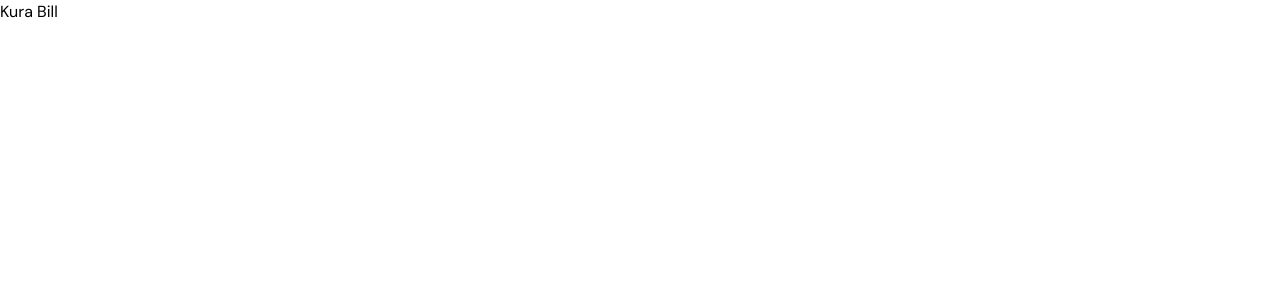
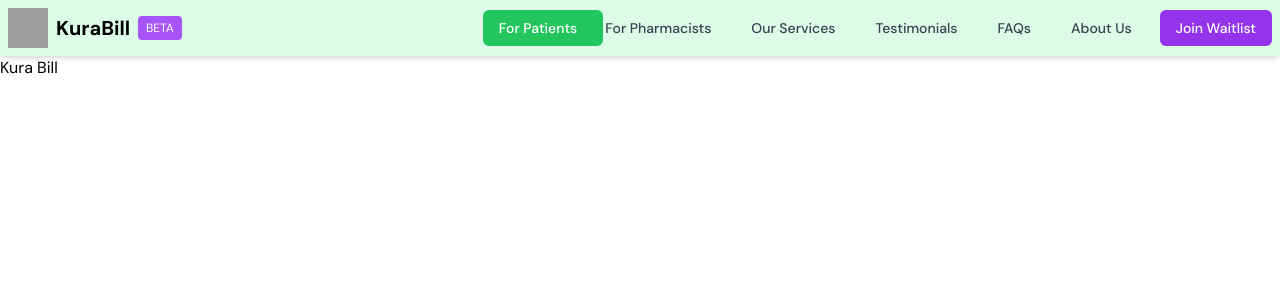
Before and after one commit to Selasie5/kura-bill-landing-page-v1, a Next.js app: page / in a window 1280 px wide. Shown: the top 300 px of the page. Built offline with nearby package versions, Linux system fonts and the light colour scheme; grey boxes are pictures that could not be loaded.

Commit message:
feat:basic layout and functionality for navbar

```diff
--- a/app/components/Navbar.tsx
+++ b/app/components/Navbar.tsx
@@ -0,0 +1,218 @@
+"use client"
+import React, { useState } from 'react';
+import { useUserRoleStore } from '../store/store';
+import { Menu, X } from 'lucide-react';
+import { motion, AnimatePresence } from 'framer-motion';
+
+const Navbar = () => {
+  const { isPharmacist, toggleRole } = useUserRoleStore();
+  const [isMenuOpen, setIsMenuOpen] = useState(false);
+
+  const toggleMenu = () => setIsMenuOpen(!isMenuOpen);
+
+  return (
+    <motion.nav
+      className="w-full p-2 shadow-md"
+      animate={{
+        backgroundColor: isPharmacist ? 'rgb(219, 234, 254)' : 'rgb(220, 252, 231)'
+      }}
+      transition={{ duration: 0.5 }}
+    >
+      <div className="container mx-auto">
+        {/* Desktop and Mobile Header Row */}
+        <div className="flex items-center justify-between">
+          {/* Logo and Brand */}
+          <div className="flex items-center">
+            <img
+              src="/api/placeholder/40/40"
+              alt="KuraBill Logo"
+              className="mr-2 h-8 w-8 sm:h-10 sm:w-10"
+            />
+            <span className="text-lg sm:text-xl font-bold">KuraBill</span>
+            <div className="ml-2 px-2 py-1 bg-purple-500 text-white text-xs rounded">BETA</div>
+          </div>
+
+          {/* Desktop Navigation - Hidden on mobile */}
+          <div className="hidden md:flex items-center space-x-4">
+            <div className="flex space-x-1 relative">
+              {/* Background Pill that Slides */}
+              <motion.div
+                className="absolute inset-0 rounded-md"
+                animate={{
+                  backgroundColor: isPharmacist ? 'rgb(59, 130, 246)' : 'rgb(34, 197, 94)',
+                  x: isPharmacist ? '100%' : '0%'
+                }}
+                transition={{
+                  type: "spring",
+                  stiffness: 300,
+                  damping: 30
+                }}
+                style={{ width: '50%' }}
+              />
+
+              {/* Patient Button */}
+              <motion.button
+                onClick={() => !isPharmacist ? null : toggleRole()}
+                className="px-3 py-2 rounded-md text-sm font-medium z-10 relative"
+                animate={{
+                  color: !isPharmacist ? 'rgb(255, 255, 255)' : 'rgb(55, 65, 81)'
+                }}
+                whileHover={isPharmacist ? { backgroundColor: 'rgba(229, 231, 235, 0.5)' } : {}}
+                transition={{ duration: 0.3 }}
+              >
+                For Patients
+              </motion.button>
+
+              {/* Pharmacist Button */}
+              <motion.button
+                onClick={() => isPharmacist ? null : toggleRole()}
+                className="px-3 py-2 rounded-md text-sm font-medium z-10 relative"
+                animate={{
+                  color: isPharmacist ? 'rgb(255, 255, 255)' : 'rgb(55, 65, 81)'
+                }}
+                whileHover={!isPharmacist ? { backgroundColor: 'rgba(229, 231, 235, 0.5)' } : {}}
+                transition={{ duration: 0.3 }}
+              >
+                For Pharmacists
+              </motion.button>
+            </div>
+
+            <a href="#" className="px-3 py-2 rounded-md text-sm font-medium text-gray-700 hover:bg-gray-200">
+              Our Services
+            </a>
+            <a href="#" className="px-3 py-2 rounded-md text-sm font-medium text-gray-700 hover:bg-gray-200">
+              Testimonials
+            </a>
+            <a href="#" className="px-3 py-2 rounded-md text-sm font-medium text-gray-700 hover:bg-gray-200">
+              FAQs
+            </a>
+            <a href="#" className="px-3 py-2 rounded-md text-sm font-medium text-gray-700 hover:bg-gray-200">
+              About Us
+            </a>
+
+            {/* Join Waitlist Button */}
+            <motion.button
+              className="px-4 py-2 rounded-md bg-purple-600 text-white text-sm font-medium"
+              whileHover={{ backgroundColor: 'rgb(126, 34, 206)', scale: 1.05 }}
+              whileTap={{ scale: 0.95 }}
+              transition={{ duration: 0.2 }}
+            >
+              Join Waitlist
+            </motion.button>
+          </div>
+
+          {/* Mobile menu button - Visible only on mobile */}
+          <div className="flex items-center md:hidden">
+            <motion.button
+              onClick={toggleMenu}
+              className="p-2 rounded-md text-gray-700 focus:outline-none"
+              whileHover={{ backgroundColor: 'rgba(229, 231, 235, 0.7)' }}
+              whileTap={{ scale: 0.95 }}
+            >
+              {isMenuOpen ? <X size={24} /> : <Menu size={24} />}
+            </motion.button>
+          </div>
+        </div>
+
+        {/* Mobile Navigation Menu - Toggleable with animation */}
+        <AnimatePresence>
+          {isMenuOpen && (
+            <motion.div
+              className="md:hidden mt-4 pb-2 space-y-2 overflow-hidden"
+              initial={{ height: 0, opacity: 0 }}
+              animate={{ height: 'auto', opacity: 1 }}
+              exit={{ height: 0, opacity: 0 }}
+              transition={{ duration: 0.3, ease: "easeInOut" }}
+            >
+              {/* Role Toggle Buttons */}
+              <div className="flex space-x-2 mb-3 relative">
+                {/* Sliding Background for Mobile Toggle */}
+                <motion.div
+                  className="absolute inset-y-0 rounded-md"
+                  animate={{
+                    backgroundColor: isPharmacist ? 'rgb(59, 130, 246)' : 'rgb(34, 197, 94)',
+                    x: isPharmacist ? '50%' : '0%'
+                  }}
+                  transition={{
+                    type: "spring",
+                    stiffness: 300,
+                    damping: 30
+                  }}
+                  style={{ width: '50%' }}
+                />
+
+                <motion.button
+                  onClick={() => {
+                    if (isPharmacist) toggleRole();
+                  }}
+                  className="flex-1 px-3 py-2 rounded-md text-sm font-medium z-10 relative"
+                  animate={{
+                    color: !isPharmacist ? 'rgb(255, 255, 255)' : 'rgb(55, 65, 81)'
+                  }}
+                >
+                  For Patients
+                </motion.button>
+
+                <motion.button
+                  onClick={() => {
+                    if (!isPharmacist) toggleRole();
+                  }}
+                  className="flex-1 px-3 py-2 rounded-md text-sm font-medium z-10 relative"
+                  animate={{
+                    color: isPharmacist ? 'rgb(255, 255, 255)' : 'rgb(55, 65, 81)'
+                  }}
+                >
+                  For Pharmacists
+                </motion.button>
+              </div>
+
+              {/* Other Navigation Links with staggered animation */}
+              <motion.div
+                variants={{
+                  hidden: { opacity: 0 },
+                  show: {
+                    opacity: 1,
+                    transition: {
+                      staggerChildren: 0.07
+                    }
+                  }
+                }}
+                initial="hidden"
+                animate="show"
+              >
+                {['Our Services', 'Testimonials', 'FAQs', 'About Us'].map((item, index) => (
+                  <motion.a
+                    key={index}
+                    href="#"
+                    className="block px-3 py-2 rounded-md text-base font-medium text-gray-700 hover:bg-gray-200"
+                    variants={{
+                      hidden: { opacity: 0, y: 10 },
+                      show: { opacity: 1, y: 0 }
+                    }}
+                    transition={{ duration: 0.2 }}
+                  >
+                    {item}
+                  </motion.a>
+                ))}
+              </motion.div>
+
+              {/* Join Waitlist Button - Full Width on Mobile with animation */}
+              <motion.button
+                className="w-full mt-3 px-4 py-2 rounded-md bg-purple-600 text-white font-medium"
+                initial={{ opacity: 0, y: 20 }}
+                animate={{ opacity: 1, y: 0 }}
+                transition={{ delay: 0.3, duration: 0.3 }}
+                whileHover={{ backgroundColor: 'rgb(126, 34, 206)' }}
+                whileTap={{ scale: 0.98 }}
+              >
+                Join Waitlist
+              </motion.button>
+            </motion.div>
+          )}
+        </AnimatePresence>
+      </div>
+    </motion.nav>
+  );
+};
+
+export default Navbar;
--- a/app/layout.tsx
+++ b/app/layout.tsx
@@ -2,6 +2,7 @@ import type { Metadata } from "next";
 import { DM_Sans } from "next/font/google";
 import localFont from "next/font/local"
 import "./globals.css";
+import Navbar from "./components/Navbar";
 
 
 //Initializing font variables
@@ -28,6 +29,7 @@ export default function RootLayout({
       <body
         className={` ${DMSans.className} antialiased`}
       >
+        <Navbar/>
         {children}
       </body>
 
--- a/package.json
+++ b/package.json
@@ -9,7 +9,9 @@
     "lint": "next lint"
   },
   "dependencies": {
+    "framer-motion": "^12.4.7",
     "kura-bill": "file:",
+    "lucide-react": "^0.476.0",
     "next": "15.1.7",
     "react": "^19.0.0",
     "react-dom": "^19.0.0",
--- a/tailwind.config.ts
+++ b/tailwind.config.ts
@@ -10,8 +10,9 @@ export default {
     extend: {
       colors: {
        "primary" : "#336E2E",
-       "secondary" : "#1A402B"
-      },
+       "secondary" : "#1A402B",
+       "background": "#F1FBFB"
+          },
     },
   },
   plugins: [],
```
Also changed, not shown: public/Vector.png (added), 1 other file (tests, documents, lock files or other folders).
